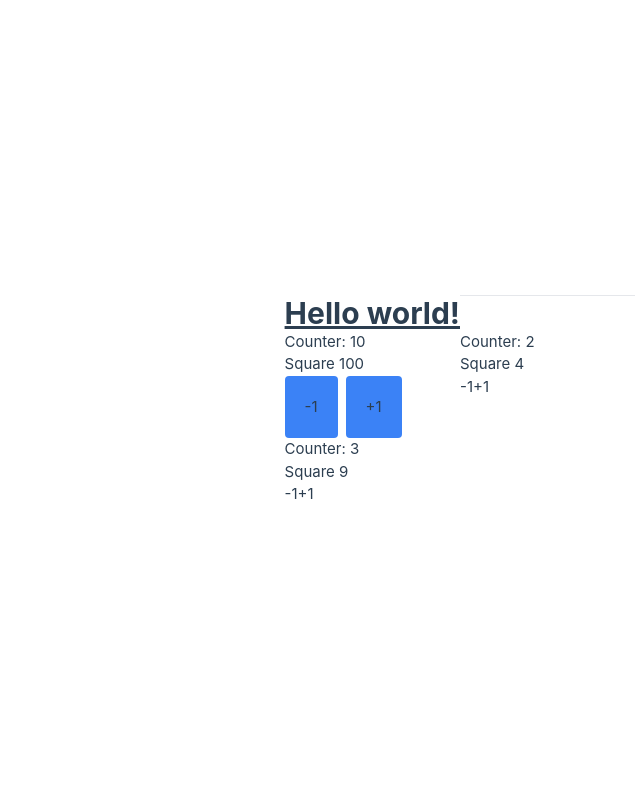
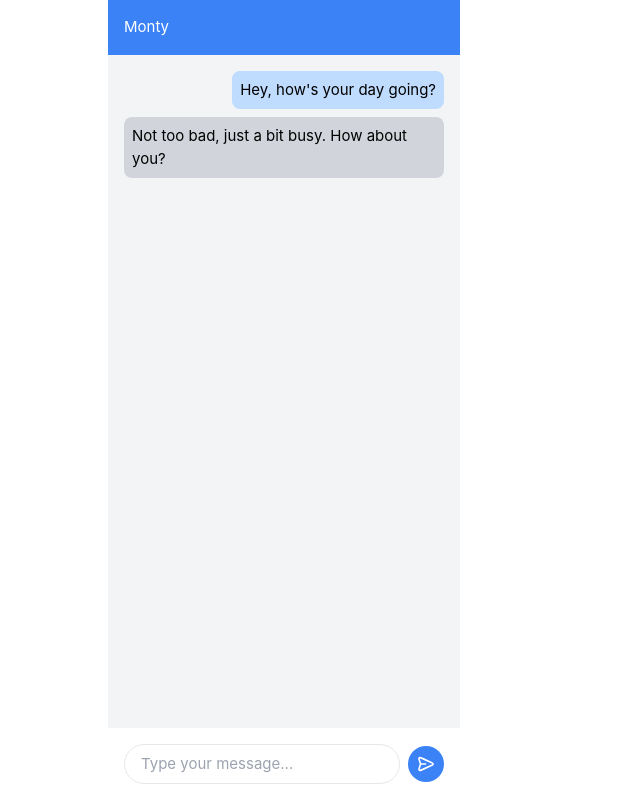
Before and after one commit to zulecoronel/indecision-app, a Vue app: page / in a window 1280 px wide. Shown: the whole page, without its empty margins (180-820 px from the left). Built offline with nearby package versions, Linux system fonts and the light colour scheme.

Commit message:
Estructura y diseño del Chat

```diff
--- a/src/App.vue
+++ b/src/App.vue
@@ -1,22 +1,12 @@
 <template>
 
-    <h1 className="text-3xl font-bold underline">
-      Hello world!
-    </h1>
+    <IndecisionView/>
 
-  <hr/>
-
-  <MyCounter :value="1"/>
-  <MyCounterScript :value="2"/>
-  <MyCounterScript2 :value="3"/>
 </template>
 
 <script lang="ts" setup>
+import IndecisionView from './views/IndecisionView.vue';
 
-
-import MyCounter from './components/MyCounter.vue';
-import MyCounterScript from './components/MyCounterScript.vue';
-import MyCounterScript2 from './components/my-counter-script/MyCounterScript2.vue';
 </script>
 
 
--- /dev/null
+++ b/src/components/chat/ChatMessages.vue
@@ -0,0 +1,22 @@
+<template>
+
+    <div class="flex-1 overflow-y-auto p-4">
+        <div class="flex flex-col space-y-2">
+          <!-- Messages go here -->
+          <!-- Example Message -->
+          <div class="flex justify-end">
+            <div class="bg-blue-200 text-black p-2 rounded-lg max-w-xs">
+              Hey, how's your day going?
+            </div>
+          </div>
+
+          <!-- Example Received Message -->
+          <div class="flex">
+            <div class="bg-gray-300 text-black p-2 rounded-lg max-w-xs">
+              Not too bad, just a bit busy. How about you?
+            </div>
+          </div>
+        </div>
+      </div>
+
+</template>
--- /dev/null
+++ b/src/components/chat/MessageBox.vue
@@ -0,0 +1,34 @@
+<template>
+     <div class="bg-white p-4 flex items-center">
+        <input
+          type="text"
+          placeholder="Type your message..."
+          class="flex-1 border rounded-full px-4 py-2 focus:outline-none"
+        />
+        <button
+          class="bg-blue-500 text-white rounded-full p-2 ml-2 hover:bg-blue-600 focus:outline-none"
+        >
+          <svg
+            width="20px"
+            height="20px"
+            viewBox="0 0 24 24"
+            fill="none"
+            xmlns="http://www.w3.org/2000/svg"
+            stroke="#ffffff"
+          >
+            <g id="SVGRepo_bgCarrier" stroke-width="0"></g>
+            <g id="SVGRepo_tracerCarrier" stroke-linecap="round" stroke-linejoin="round"></g>
+            <g id="SVGRepo_iconCarrier">
+              <path
+                d="M11.5003 12H5.41872M5.24634 12.7972L4.24158 15.7986C3.69128 17.4424 3.41613 18.2643 3.61359 18.7704C3.78506 19.21 4.15335 19.5432 4.6078 19.6701C5.13111 19.8161 5.92151 19.4604 7.50231 18.7491L17.6367 14.1886C19.1797 13.4942 19.9512 13.1471 20.1896 12.6648C20.3968 12.2458 20.3968 11.7541 20.1896 11.3351C19.9512 10.8529 19.1797 10.5057 17.6367 9.81135L7.48483 5.24303C5.90879 4.53382 5.12078 4.17921 4.59799 4.32468C4.14397 4.45101 3.77572 4.78336 3.60365 5.22209C3.40551 5.72728 3.67772 6.54741 4.22215 8.18767L5.24829 11.2793C5.34179 11.561 5.38855 11.7019 5.407 11.8459C5.42338 11.9738 5.42321 12.1032 5.40651 12.231C5.38768 12.375 5.34057 12.5157 5.24634 12.7972Z"
+                stroke="#ffffff"
+                stroke-width="2"
+                stroke-linecap="round"
+                stroke-linejoin="round"
+              ></path>
+            </g>
+          </svg>
+        </button>
+      </div>
+
+  </template>
--- /dev/null
+++ b/src/views/IndecisionView.vue
@@ -0,0 +1,20 @@
+<template>
+
+    <div class="bg-gray-100 h-screen flex flex-col max-w-lg mx-auto">
+      <div class="bg-blue-500 p-4 text-white flex justify-between items-center">
+        <span>Monty</span>
+      </div>
+
+      <!-- Chat messages -->
+       <ChatMessages/>
+
+     <!-- Message box -->
+     <MessageBox/>
+
+    </div>
+</template>
+
+<script setup lang="ts">
+import ChatMessages from '@/components/chat/ChatMessages.vue';
+import MessageBox from '@/components/chat/MessageBox.vue';
+</script>
```
